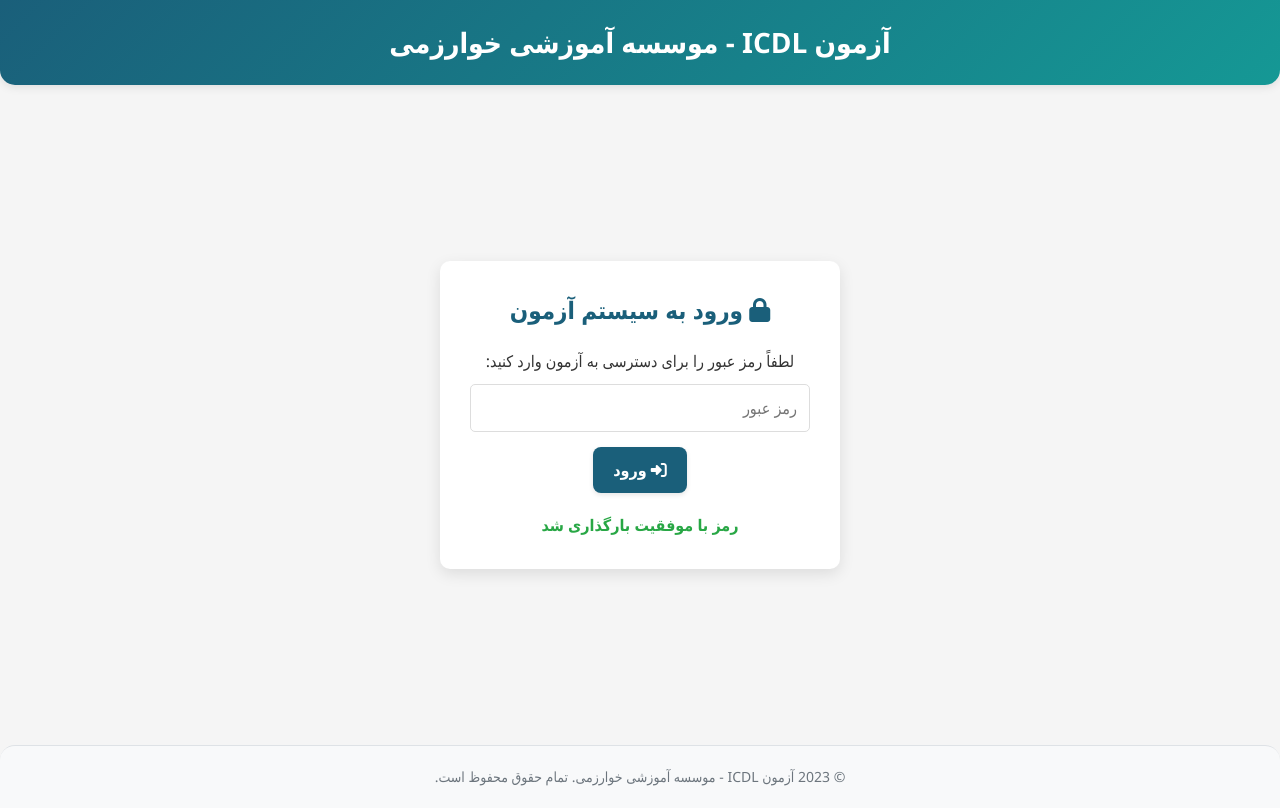
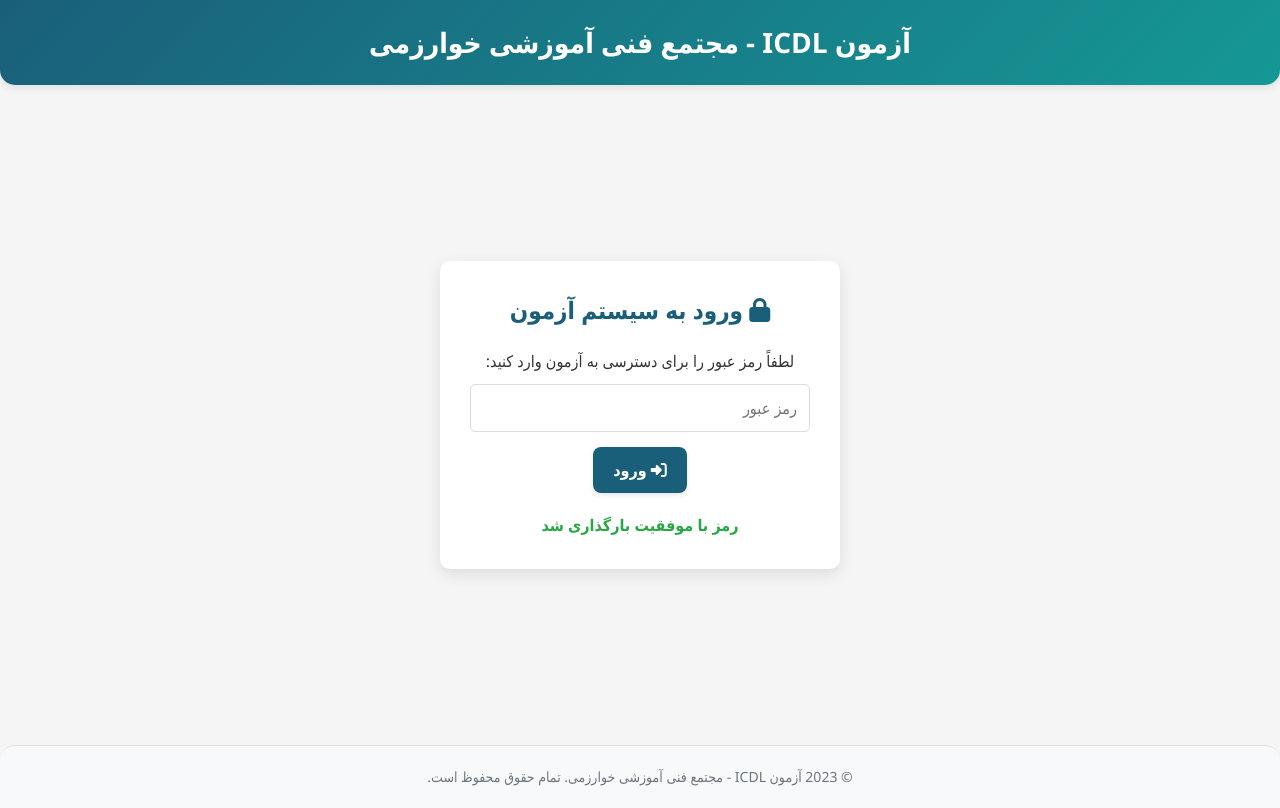
Before and after one commit to KHARAZMIedu/qizICDL, a plain HTML site: page index.html in a window 1280 px wide. Drawn offline with Linux system fonts and the light colour scheme.

Commit message:
Update index.html

```diff
--- a/index.html
+++ b/index.html
@@ -3,7 +3,7 @@
 <head>
     <meta charset="UTF-8">
     <meta name="viewport" content="width=device-width, initial-scale=1.0">
-    <title>آزمون ICDL - موسسه آموزشی خوارزمی</title>
+    <title>آزمون ICDL - مجتمع فنی آموزشی خوارزمی</title>
     <link rel="stylesheet" href="https://cdnjs.cloudflare.com/ajax/libs/font-awesome/6.4.0/css/all.min.css">
     <style>
         :root {
@@ -384,7 +384,7 @@
 </head>
 <body>
     <header>
-        <h1>آزمون ICDL - موسسه آموزشی خوارزمی</h1>
+        <h1>آزمون ICDL - مجتمع فنی آموزشی خوارزمی</h1>
     </header>
 
     <div class="container">
@@ -501,7 +501,7 @@
     </div>
 
     <footer>
-        <p>© 2023 آزمون ICDL - موسسه آموزشی خوارزمی. تمام حقوق محفوظ است.</p>
+        <p>© 2023 آزمون ICDL - مجتمع فنی آموزشی خوارزمی. تمام حقوق محفوظ است.</p>
     </footer>
 
     <script>
```
